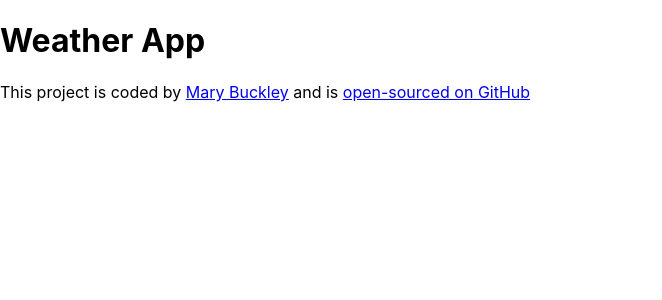
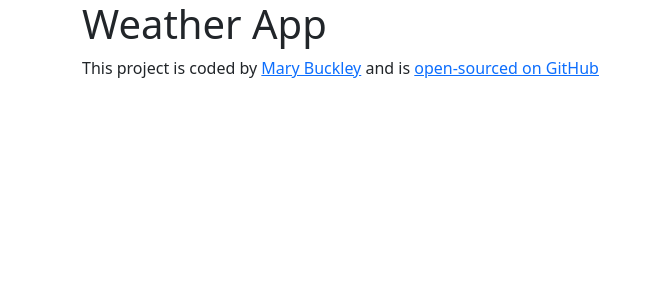
Before and after one commit to mbkly/react-weather-app, a React (Create React App) app: page / in a window 1280 px wide. Shown: the top 300 px of the page, without its empty margins (0-662 px from the left). Built offline with nearby package versions, Linux system fonts and the light colour scheme.

Commit message:
Added bootstrap

```diff
--- a/package.json
+++ b/package.json
@@ -7,6 +7,7 @@
     "@testing-library/react": "^13.4.0",
     "@testing-library/user-event": "^13.5.0",
     "axios": "^1.2.1",
+    "bootstrap": "^5.2.3",
     "react": "^18.2.0",
     "react-dom": "^18.2.0",
     "react-scripts": "^5.0.1",
--- a/src/App.js
+++ b/src/App.js
@@ -4,6 +4,7 @@ import React from "react";
 export default function App() {
   return (
     <div className="App">
+      <div className="container">
         <h1>Weather App</h1>
         <footer>
           This project is coded by{" "}
@@ -24,5 +25,6 @@ export default function App() {
           </a>
         </footer>
       </div>
+    </div>
   );
 }
--- a/src/index.js
+++ b/src/index.js
@@ -2,6 +2,7 @@ import React from "react";
 import ReactDOM from "react-dom/client";
 import "./index.css";
 import App from "./App";
+import "bootstrap/dist/css/bootstrap.min.css";
 
 const root = ReactDOM.createRoot(document.getElementById("root"));
 root.render(
```
Also changed, not shown: 1 other file (tests, documents, lock files or other folders). Lines whose indentation alone changed are shown as unchanged.
